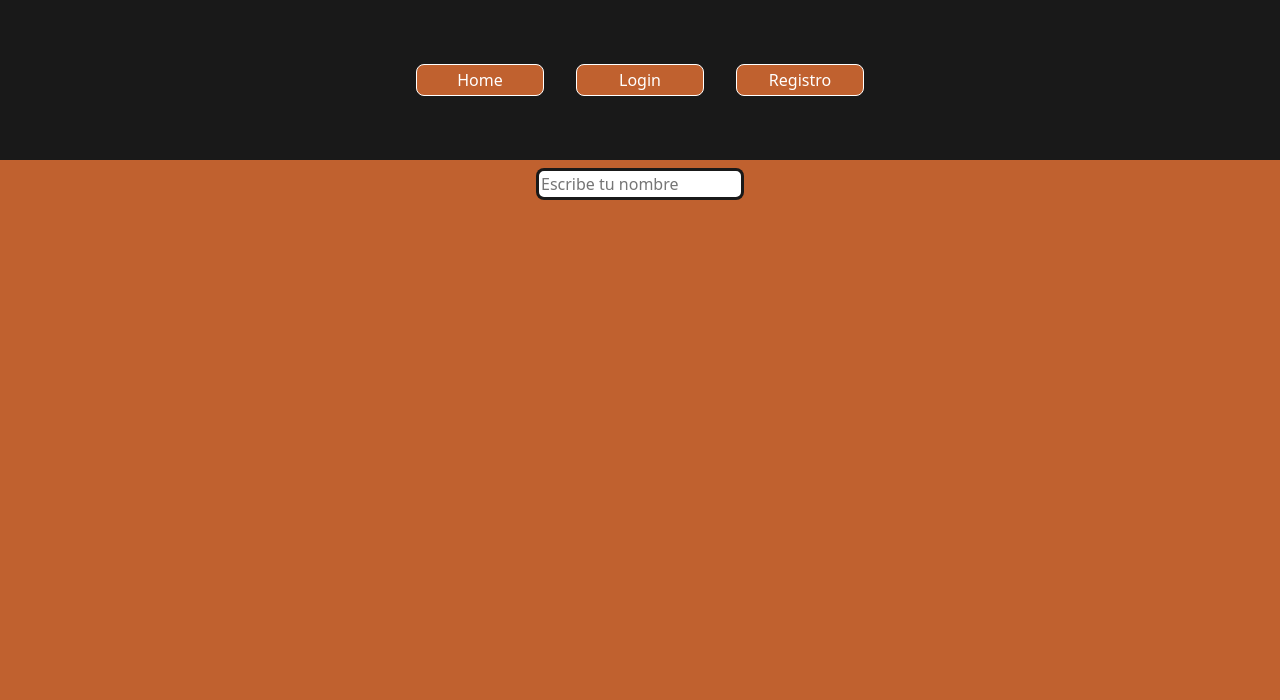
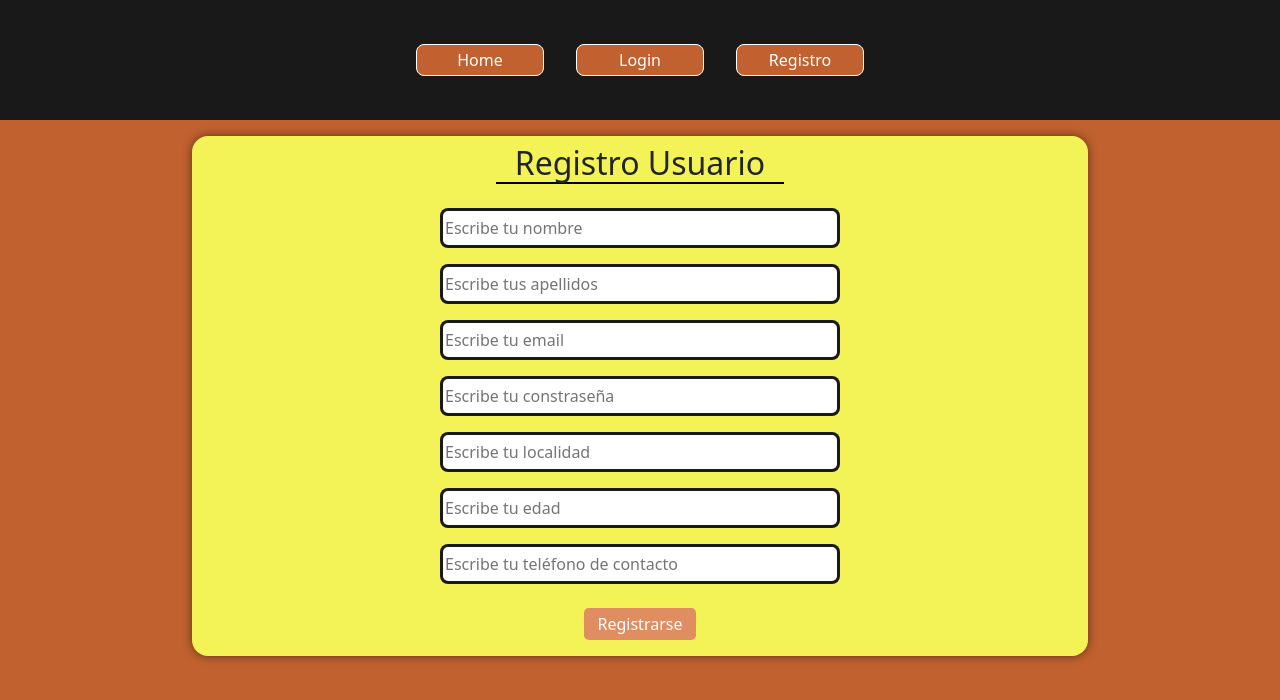
Before and after one commit to rgolfe81/Frontend-React-TopTenisValencia, a React (Vite) app: page /register in a window 1280 px wide. Shown: the top 700 px of the page. Built offline with nearby package versions, Linux system fonts and the light colour scheme.

Commit message:
feat: Register view basic design completed with all fields for register

```diff
--- a/src/common/Header/Header.css
+++ b/src/common/Header/Header.css
@@ -1,7 +1,7 @@
 .headerDesign{
     background-color: rgba(0, 0, 0, 0.9);
-    width: 100vw;
-    height: 20vh;
+    max-width: 100vw;
+    min-height: 15vh;
     display: flex;
     justify-content:center;
     align-items: center;
--- a/src/common/InputText/InputText.css
+++ b/src/common/InputText/InputText.css
@@ -1,6 +1,6 @@
 .inputBasicDesign{
-    width: 13em;
-    height: 2em;
+    width: 25em;
+    height: 2.5em;
     border: 0.2em solid rgba(0, 0, 0, 0.9);
     border-radius: 0.5em;
     margin: 0.5em;
@@ -9,3 +9,12 @@
 .inputErrorDesign{
     border: 0.2em solid rgb(193, 84, 98);
 }
+
+@media (max-width: 768px) {
+    .inputBasicDesign {
+      width: 15em;
+    }
+    .inputErrorDesign {
+        width: 15em;
+      }
+}
--- a/src/pages/Home/Home.css
+++ b/src/pages/Home/Home.css
@@ -1,6 +1,6 @@
 .homeDesign {
-    height: 80vh;
-    width: 100vw;
+    min-height: 85vh;
+    max-width: 100vw;
     background-color:rgb(192, 97, 47);
     display: flex;
     flex-direction: column;
--- a/src/pages/Register/Register.css
+++ b/src/pages/Register/Register.css
@@ -1,9 +1,64 @@
 .registerDesign {
-    height: 80vh;
-    width: 100vw;
-    background-color: rgb(192, 97, 47);
+  min-height: 85vh;
+  max-width: 100vw;
+  background-color: rgb(192, 97, 47);
+  display: flex;
+  flex-direction: column;
+  justify-content: start;
+  align-items: center;
+}
+
+.titleDesign {
+  border-bottom: 0.15em solid black;
+  width: 18em;
+  height: 2em;
+  margin-bottom: 1em;
+  display: flex;
+  justify-content: center;
+  align-items: center;
+}
+
+.boxDesignRegister {
+  display: flex;
+  flex-direction: column;
+  justify-content: center;
+  align-items: center;
+  margin-top: 1em;
+  padding: 1em;
+  background-color: rgb(243, 243, 87);
+  box-shadow: 0 0 10px rgba(0, 0, 0, 0.5);
+  border-radius: 1em;
+}
+.buttonOff {
+    width: 7em;
+    height: 2em;
+    margin-top: 1em;
     display: flex;
-    flex-direction: column;
-    justify-content: start;
+    justify-content: center;
     align-items: center;
+    background-color: rgb(224, 142, 97);
+    color: white;
+    border-radius: 0.3em;
   }
+
+  .buttonOn {
+    background-color: rgb(160, 53, 14);
+    cursor: pointer;
+  }
+
+  .buttonOn:hover {
+    background-color: rgb(97, 27, 2);
+    transition: 0.5s;
+  }
+
+@media (max-width: 768px) {
+  .boxDesignRegister {
+    max-width: 90vw;
+  }
+}
+
+@media (min-width: 768px) {
+  .boxDesignRegister {
+    min-width: 70vw;
+  }
+}
--- a/src/pages/Register/Register.jsx
+++ b/src/pages/Register/Register.jsx
@@ -1,10 +1,18 @@
-import React from 'react'
-import { InputText } from '../../common/InputText/InputText'
-import "./Register.css"
+import React, { useState } from "react";
+import { InputText } from "../../common/InputText/InputText";
+import "./Register.css";
 
 export const Register = () => {
+
+    // Hook validación final que activa el botón de envío de datos
+    const [activeForm, setActiveForm] = useState(false);
+
   return (
-    <div className='registerDesign'>
+    <div className="registerDesign">
+      <div className="boxDesignRegister">
+        <div className="titleDesign">
+          <h2>Registro Usuario</h2>
+        </div>
         <InputText
           className="inputBasicDesign"
           type="text"
@@ -15,6 +23,79 @@ export const Register = () => {
           changeFunction={(e) => inputHandler(e)}
           blurValidateFunction={(e) => inputValidate(e)}
         />
+        <InputText
+          className="inputBasicDesign"
+          type="text"
+          maxLength="50"
+          name="surname"
+          placeholder="Escribe tus apellidos"
+          required={true}
+          changeFunction={(e) => inputHandler(e)}
+          blurValidateFunction={(e) => inputValidate(e)}
+        />
+        <InputText
+          className="inputBasicDesign"
+          type="email"
+          maxLength="50"
+          name="email"
+          placeholder="Escribe tu email"
+          required={true}
+          changeFunction={(e) => inputHandler(e)}
+          blurValidateFunction={(e) => inputValidate(e)}
+        />
+        <InputText
+          className="inputBasicDesign"
+          type="password"
+          maxLength="30"
+          name="password"
+          placeholder="Escribe tu constraseña"
+          required={true}
+          changeFunction={(e) => inputHandler(e)}
+          blurValidateFunction={(e) => inputValidate(e)}
+        />
+        <InputText
+          className="inputBasicDesign"
+          type="text"
+          maxLength="40"
+          name="city"
+          placeholder="Escribe tu localidad"
+          required={true}
+          changeFunction={(e) => inputHandler(e)}
+          blurValidateFunction={(e) => inputValidate(e)}
+        />
+        <InputText
+          className="inputBasicDesign"
+          type="text"
+          maxLength="2"
+          name="age"
+          placeholder="Escribe tu edad"
+          required={false}
+          changeFunction={(e) => inputHandler(e)}
+          blurValidateFunction={(e) => inputValidate(e)}
+        />
+        <InputText
+          className="inputBasicDesign"
+          type="text"
+          maxLength="9"
+          name="phone"
+          placeholder="Escribe tu teléfono de contacto"
+          required={true}
+          changeFunction={(e) => inputHandler(e)}
+          blurValidateFunction={(e) => inputValidate(e)}
+        />
+        <div
+          className={activeForm ? "buttonOff buttonOn" : "buttonOff"}
+          onClick={
+            activeForm
+              ? () => {
+                  // registrame();
+                }
+              : () => {}
+          }
+        >
+          Registrarse
         </div>
-  )
-}
+      </div>
+    </div>
+  );
+};
```
Lines whose indentation alone changed are shown as unchanged.
